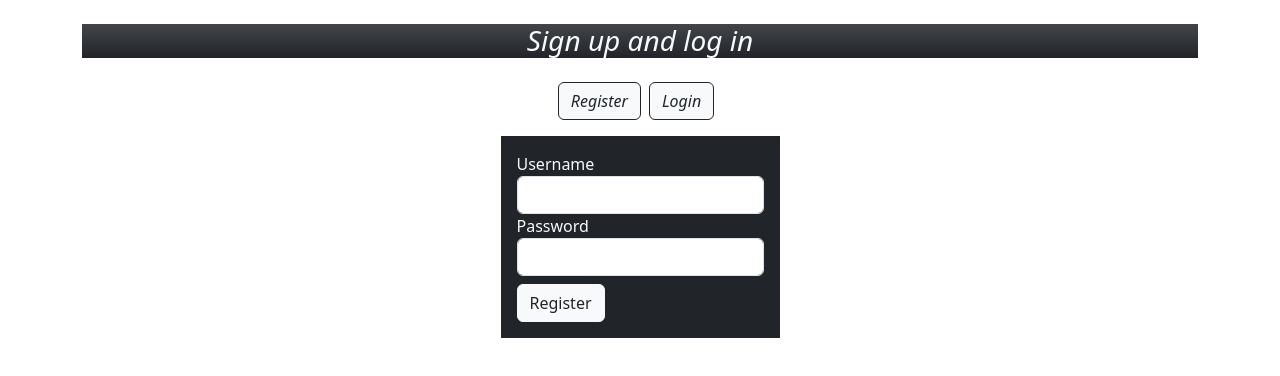
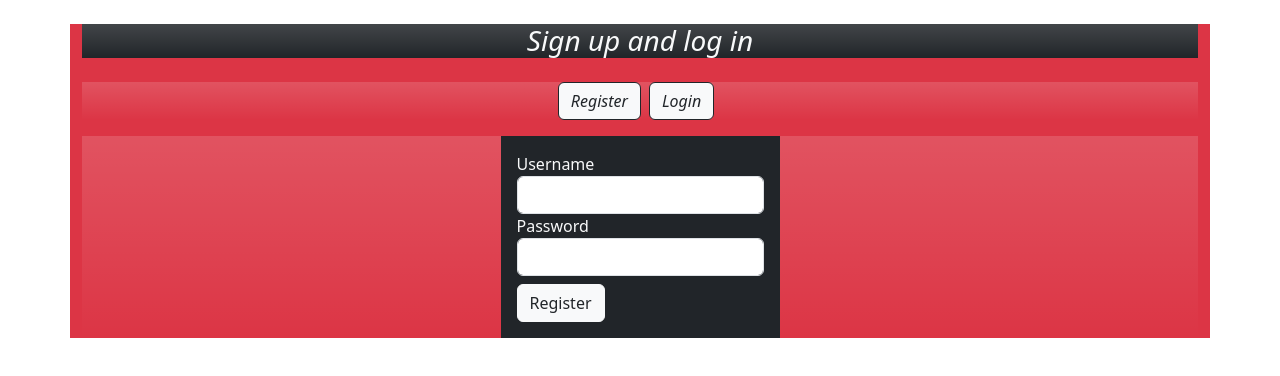
Before and after one commit to DUAwele/login-app, a React (Create React App) app: page / in a window 1280 px wide. Shown: the top 376 px of the page. Built offline with nearby package versions, Linux system fonts and the light colour scheme.

Commit message:
new category

```diff
--- a/src/layout.js
+++ b/src/layout.js
@@ -6,7 +6,7 @@ import "./layout.css"
 function Layout({children})
 {
     return (
-         <div className="container mt-4 well">
+         <div className="container mt-4 bg-danger">
             <h3 className="text-center mb-4 bg-dark bg-gradient fst-italic text-light">Sign up and log in</h3>
             <nav className='bg-gradient d-flex justify-content-center align-items-center' >
                 <Link className="btn btn-light btn btn-outline-dark me-2 fst-italic reg" to="/"> Register </Link>
```
